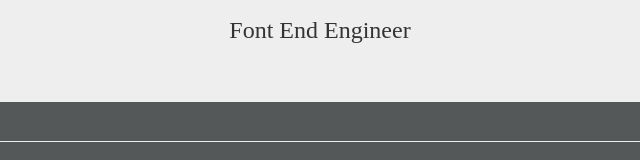
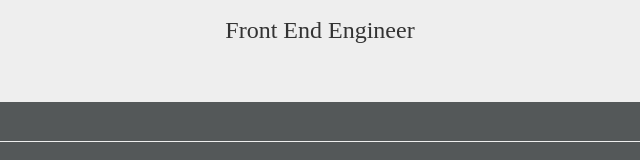
Before and after one commit to wmrainey89/myResume, a plain HTML site: page index.html in a window 1280 px wide. Shown: the part 180-340 px from the top of the page, 320-960 px from the left. Drawn offline with nearby package versions, Linux system fonts and the light colour scheme.

Commit message:
spellingCorrect

```diff
--- a/index.html
+++ b/index.html
@@ -30,7 +30,7 @@
             <div class="page-header">
                 <div class="jumbotron">
                     <h1 class="fontz text-center header">William Rainey</h1>
-                    <h3 class="fontz text-center header">Font End Engineer</h3>
+                    <h3 class="fontz text-center header">Front End Engineer</h3>
                 </div>
             </div>
         </div>
```
